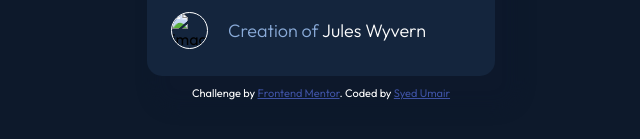
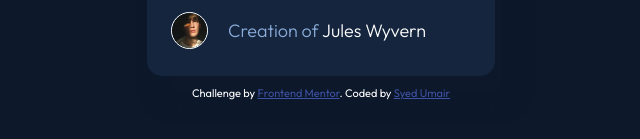
Before and after one commit to SYEDUMAIR007/nft-component-frontend-mentor, a plain HTML site: page index.html in a window 1280 px wide. Shown: the part 609-748 px from the top of the page, 319-959 px from the left. Drawn offline with Linux system fonts and the light colour scheme; a web font is replaced by a local one.

Commit message:
Update index.html

```diff
--- a/index.html
+++ b/index.html
@@ -27,7 +27,7 @@
     <small class="time"><svg class="clock" width="17" height="17" xmlns="http://www.w3.org/2000/svg"><path d="M8.305 2.007a6.667 6.667 0 1 0 0 13.334 6.667 6.667 0 0 0 0-13.334Zm2.667 7.334H8.305a.667.667 0 0 1-.667-.667V6.007a.667.667 0 0 1 1.334 0v2h2a.667.667 0 0 1 0 1.334Z" fill="#8BACD9"/></svg> 3 days left</small>
     </p>
     <div class="foot">
-    <img class="profile" src="/nft-preview-card-component-main/images/image-avatar.png" alt="image-avatar">
+    <img class="profile" src="/images/image-avatar.png" alt="image-avatar">
     <small class="fname"> Creation of <small class="name">Jules Wyvern</small> </small>
     </div>
   </div>
```
